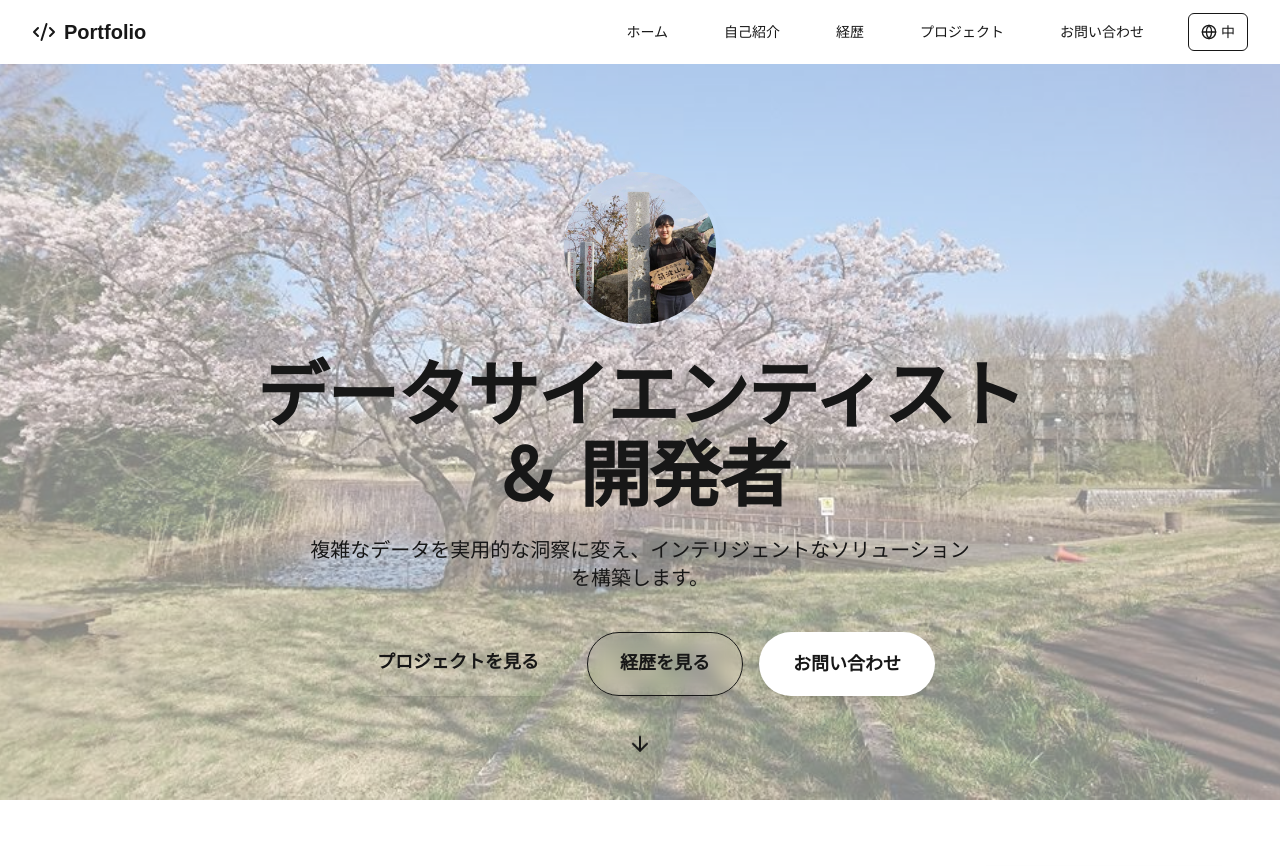
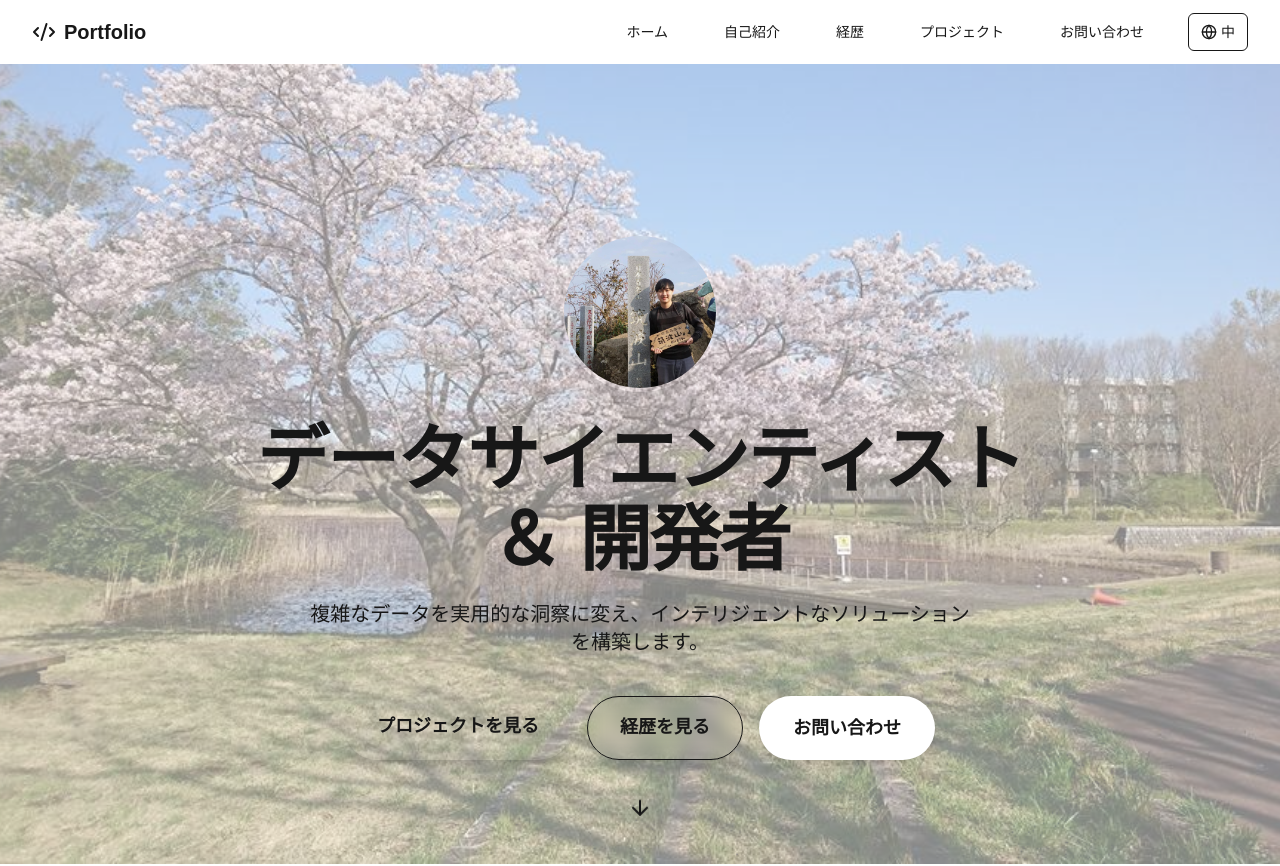
Before and after one commit to LiuChungShiang/portfoilo, a Next.js app: page / in a window 1280 px wide. Shown: the top 866 px of the page. Built offline with nearby package versions, Linux system fonts and the light colour scheme.

Commit message:
Add top padding to Hero section for navbar clearance

```diff
--- a/app/components/Hero.tsx
+++ b/app/components/Hero.tsx
@@ -10,7 +10,8 @@
     const { t } = useLanguage();
 
     return (
-        <section className="h-[calc(100vh-4rem)] flex flex-col items-center justify-center relative overflow-hidden">
+        <section className="relative min-h-screen flex items-center justify-center overflow-hidden pt-16">
+            {/* Background Image */}
             <div className="absolute inset-0 z-0">
                 <Image
                     src="/background.jpg"
```
